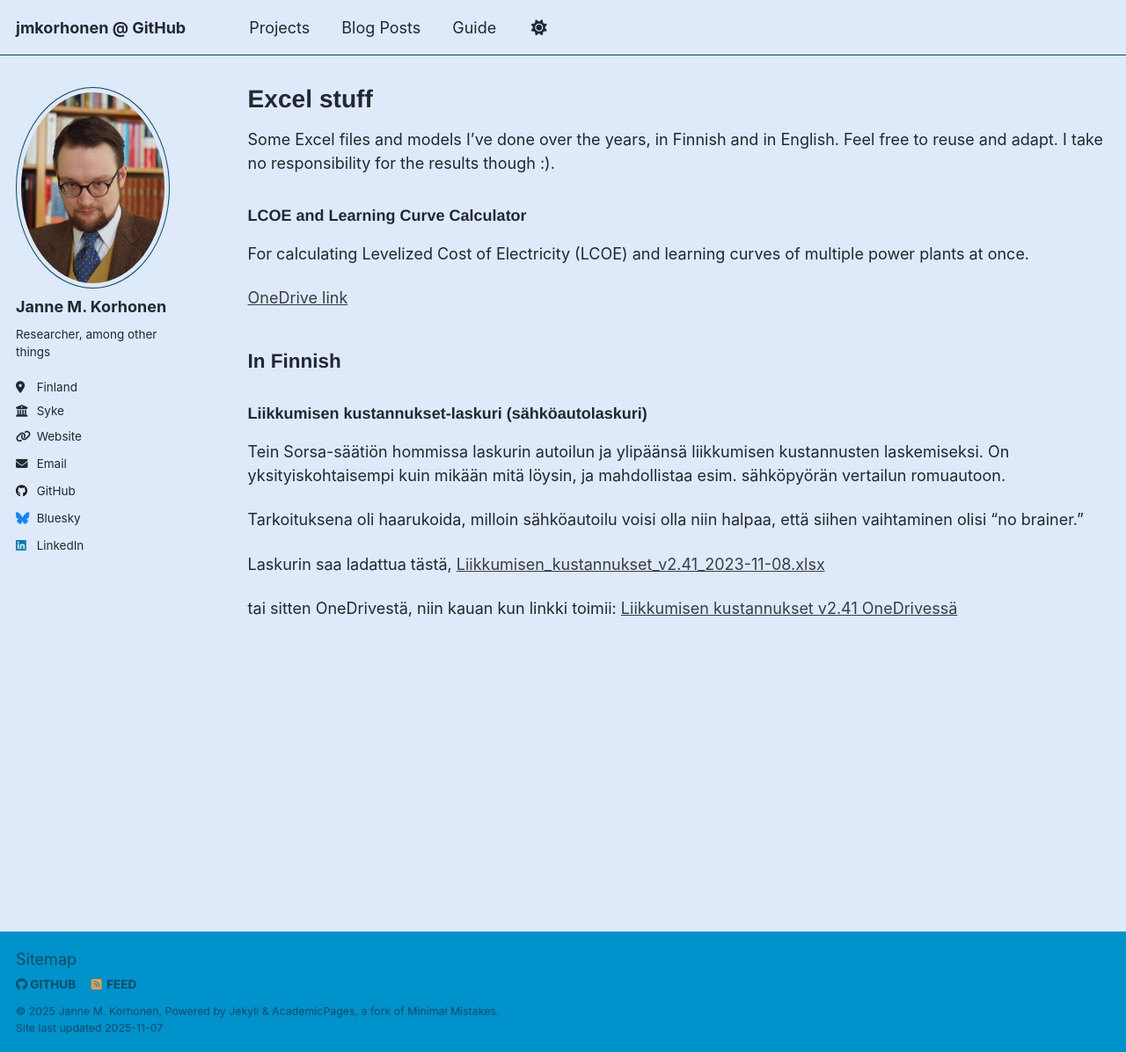
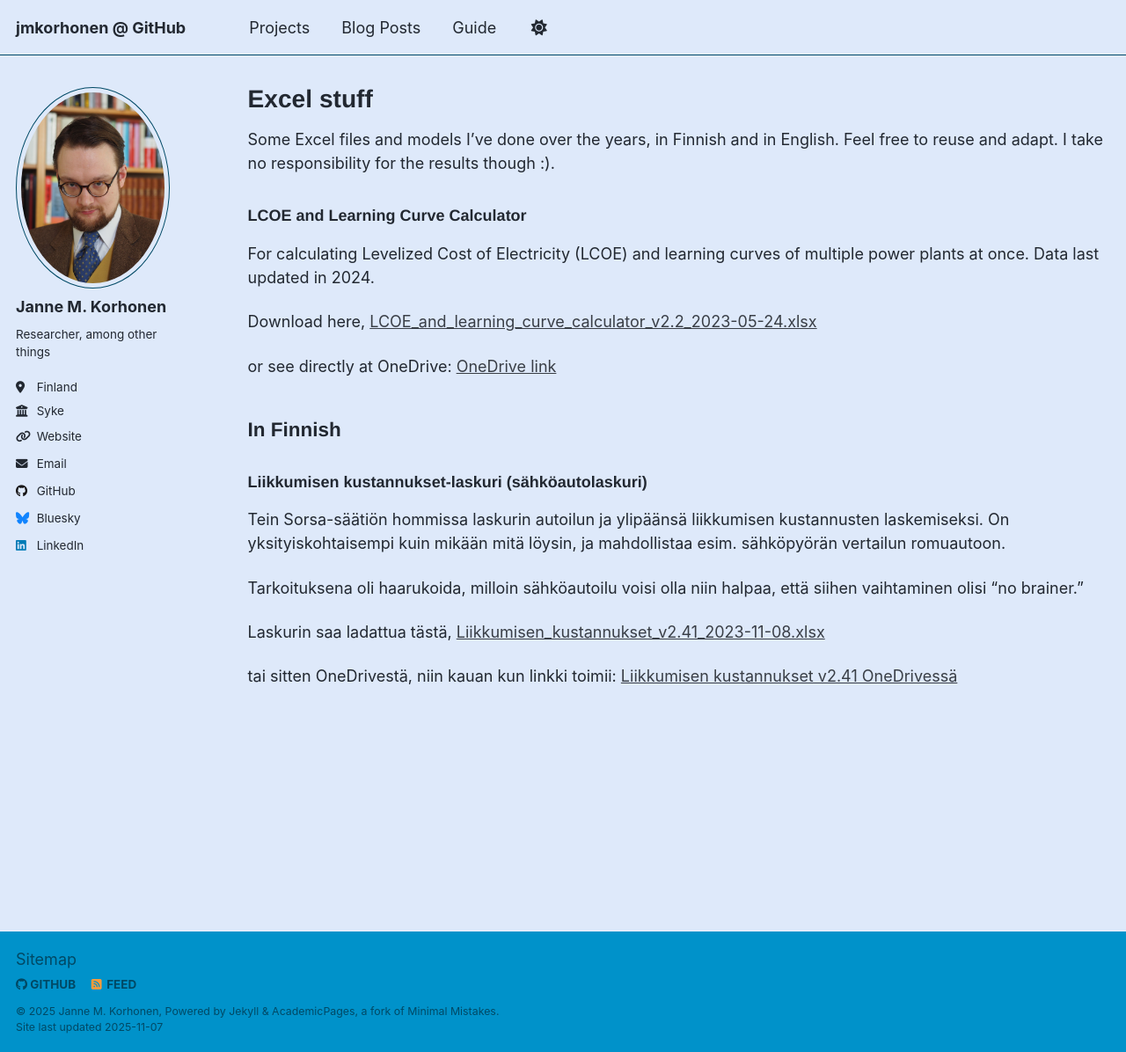
Before and after one commit to jmkorhonen/jmkorhonen.github.io, a Jekyll site: the page built from _pages/Excel.md, in a window 1280 px wide and 1196 px high. Shown: the whole window at 88% size. Built offline with Jekyll 4.4.1, drawn with Linux system fonts in a browser that asks for light colours; a script that is not in the unit is left out.

Commit message:
Update Excel.md

```diff
--- a/_pages/Excel.md
+++ b/_pages/Excel.md
@@ -7,8 +7,12 @@ author_profile: true
 Some Excel files and models I've done over the years, in Finnish and in English. Feel free to reuse and adapt. I take no responsibility for the results though :).
 
 ### LCOE and Learning Curve Calculator
-For calculating Levelized Cost of Electricity (LCOE) and learning curves of multiple power plants at once.
+For calculating Levelized Cost of Electricity (LCOE) and learning curves of multiple power plants at once. Data last updated in 2024.
 
+Download here,
+[LCOE_and_learning_curve_calculator_v2.2_2023-05-24.xlsx](https://github.com/jmkorhonen/jmkorhonen/blob/main/Excel/LCOE_and_learning_curve_calculator_v2.2_2023-05-24.xlsx)
+
+or see directly at OneDrive:
 [OneDrive link](https://1drv.ms/x/c/6211aaa9a49964d4/EdRkmaSpqhEggGJiCwAAAAABpR7BtKqMZzmtOaQKGUIcpw?e=h7Ma3m)
 
 ## In Finnish
```
